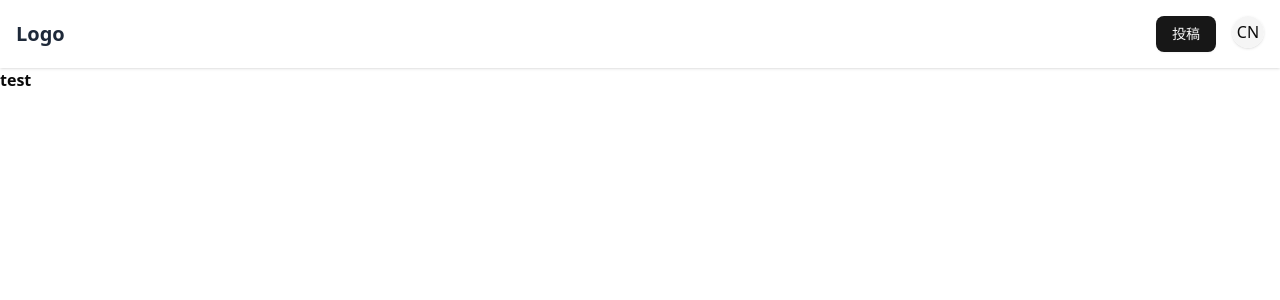
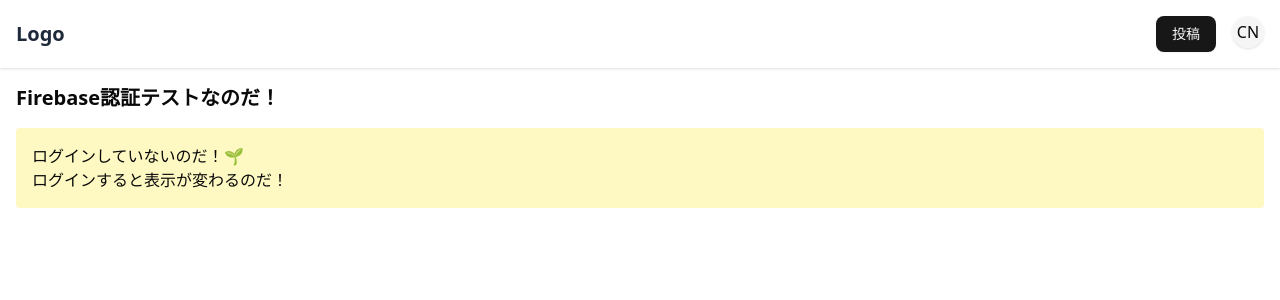
Before and after one commit to PoPodada/progate-hakkason-202504, a React (Vite) app in the folder client/: page / in a window 1280 px wide. Shown: the top 300 px of the page. Built offline with nearby package versions, Linux system fonts and the light colour scheme; no server answers; the database is empty.

Commit message:
add: onAuthStateChanged
app.tsxに追加
console.logの中身などを変更する必要あり

```diff
--- a/client/src/App.tsx
+++ b/client/src/App.tsx
@@ -1,8 +1,13 @@
 import { collection, getDocs } from "firebase/firestore";
-import { useCallback, useEffect } from "react";
-import { db } from "./firebase";
+import { onAuthStateChanged, User } from "firebase/auth";
+import { useCallback, useEffect, useState } from "react";
+import { db, auth } from "./firebase";
 
 function App() {
+	// 認証状態を保持するための状態変数なのだ！
+	const [user, setUser] = useState<User | null>(null);
+	const [loading, setLoading] = useState(true);
+
 	// Firebase接続テスト関数をuseCallbackでメモ化するのだ！
 	const testFirebaseConnection = useCallback(async () => {
 		try {
@@ -19,12 +24,52 @@ function App() {
 		}
 	}, []); // 依存配列は空なのだ
 
+	// ユーザーの認証状態を監視するのだ！
+	useEffect(() => {
+		// onAuthStateChangedはユーザーのログイン状態が変わるたびに呼ばれるのだ
+		const unsubscribe = onAuthStateChanged(auth, (currentUser) => {
+			setUser(currentUser); // ログインしていればユーザー情報、していなければnullが入るのだ
+			setLoading(false); // 読み込み完了なのだ
+
+			console.log(
+				currentUser
+					? `ログイン中のユーザー: ${currentUser.email}なのだ！`
+					: "ログインしていないのだ！"
+			);
+		});
+
+		// コンポーネントのクリーンアップ時にリスナーを解除するのだ
+		// これはメモリリークを防ぐために重要なのだ！🌿
+		return () => unsubscribe();
+	}, []); // 依存配列は空なのだ
+
 	// コンポーネントがマウントされたときに接続テストを実行するのだ
 	useEffect(() => {
 		testFirebaseConnection();
 	}, [testFirebaseConnection]); // 依存配列にtestFirebaseConnectionを追加するのだ！
 
-	return <div className="font-bold">test</div>;
+	// ロード中は読み込み中の表示をするのだ
+	if (loading) {
+		return <div className="text-center py-4">認証状態を確認中なのだ...</div>;
+	}
+
+	return (
+		<div className="p-4">
+			<h1 className="text-xl font-bold mb-4">Firebase認証テストなのだ！</h1>
+
+			{user ? (
+				<div className="bg-green-100 p-4 rounded">
+					<p className="font-medium">ログイン中なのだ！🍡</p>
+					<p>メールアドレス: {user.email}</p>
+				</div>
+			) : (
+				<div className="bg-yellow-100 p-4 rounded">
+					<p>ログインしていないのだ！🌱</p>
+					<p>ログインすると表示が変わるのだ！</p>
+				</div>
+			)}
+		</div>
+	);
 }
 
 export default App;
```
